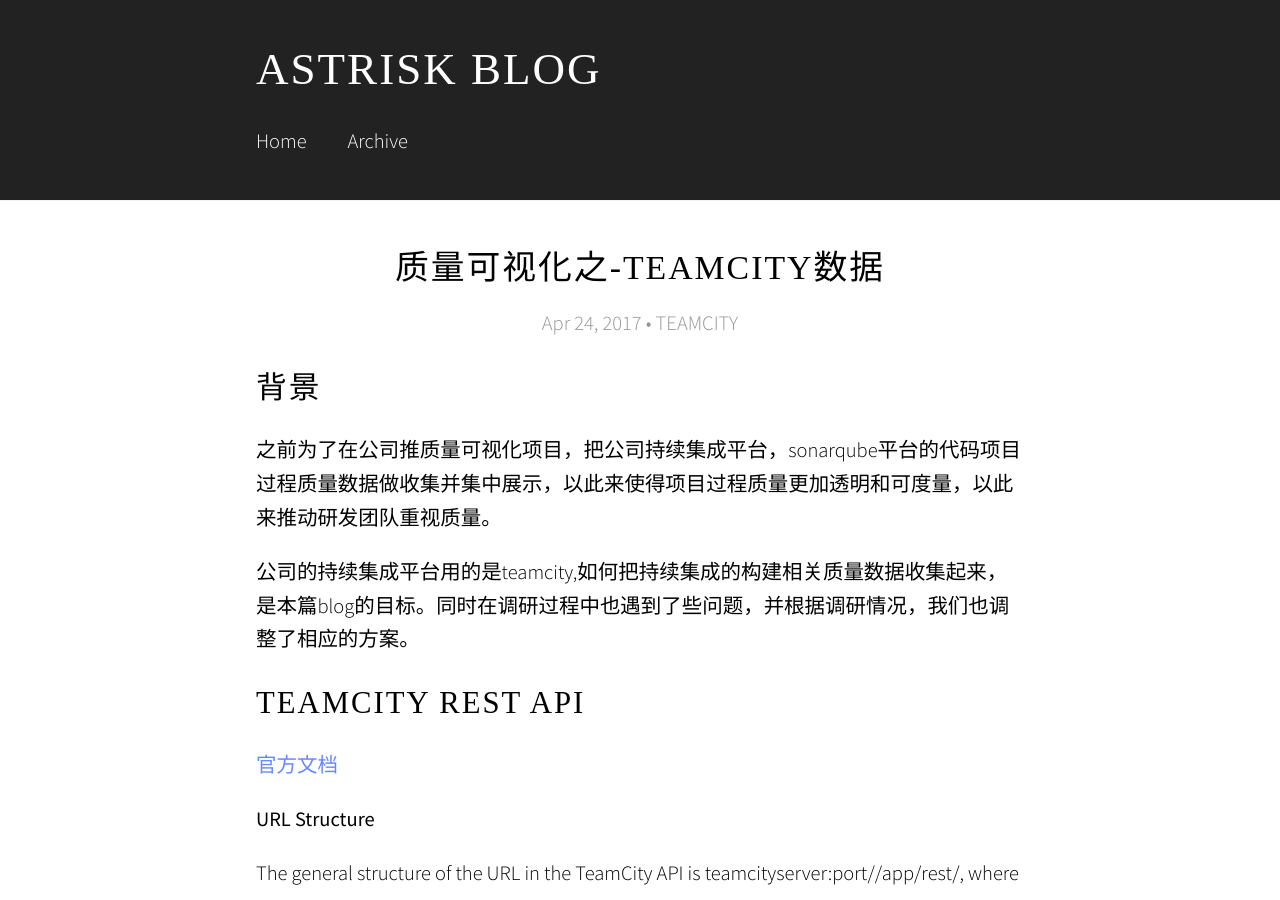
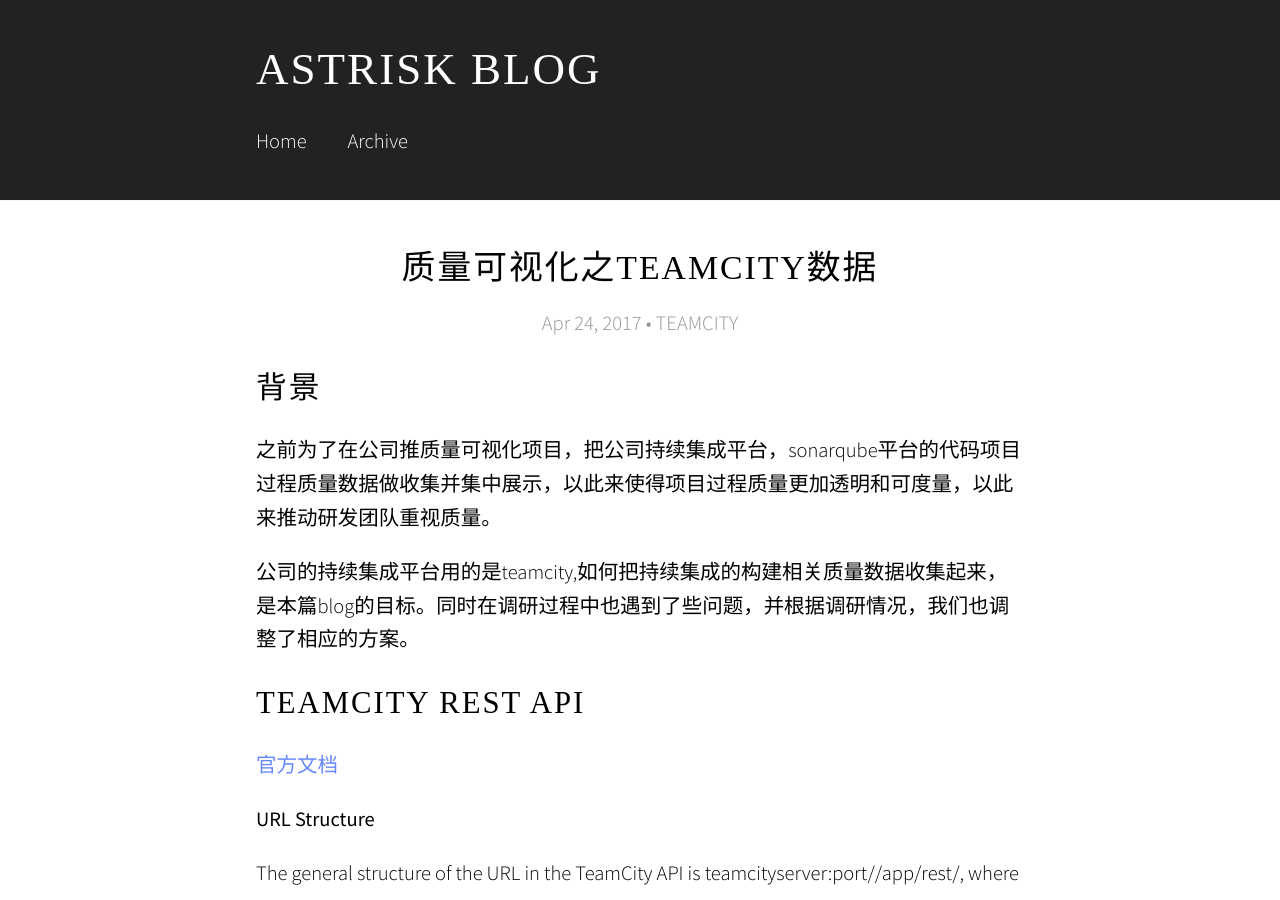
Before and after one commit to astrisk/astrisk.github.io, a Jekyll site: the page built from _posts/2017-04-24-teamcity-api.md, in a window 1280 px wide and 900 px high. Built offline with Jekyll 4.4.1, drawn with Linux system fonts in a browser that asks for light colours; some web fonts are replaced.

Commit message:
更新标题

```diff
--- a/_posts/2017-04-24-teamcity-api.md
+++ b/_posts/2017-04-24-teamcity-api.md
@@ -1,5 +1,5 @@
 ---
-title:  "质量可视化之-TEAMCITY数据"
+title:  "质量可视化之TEAMCITY数据"
 date:   2017-04-24 11:19:06
 categories: TEAMCITY
 ---
```
